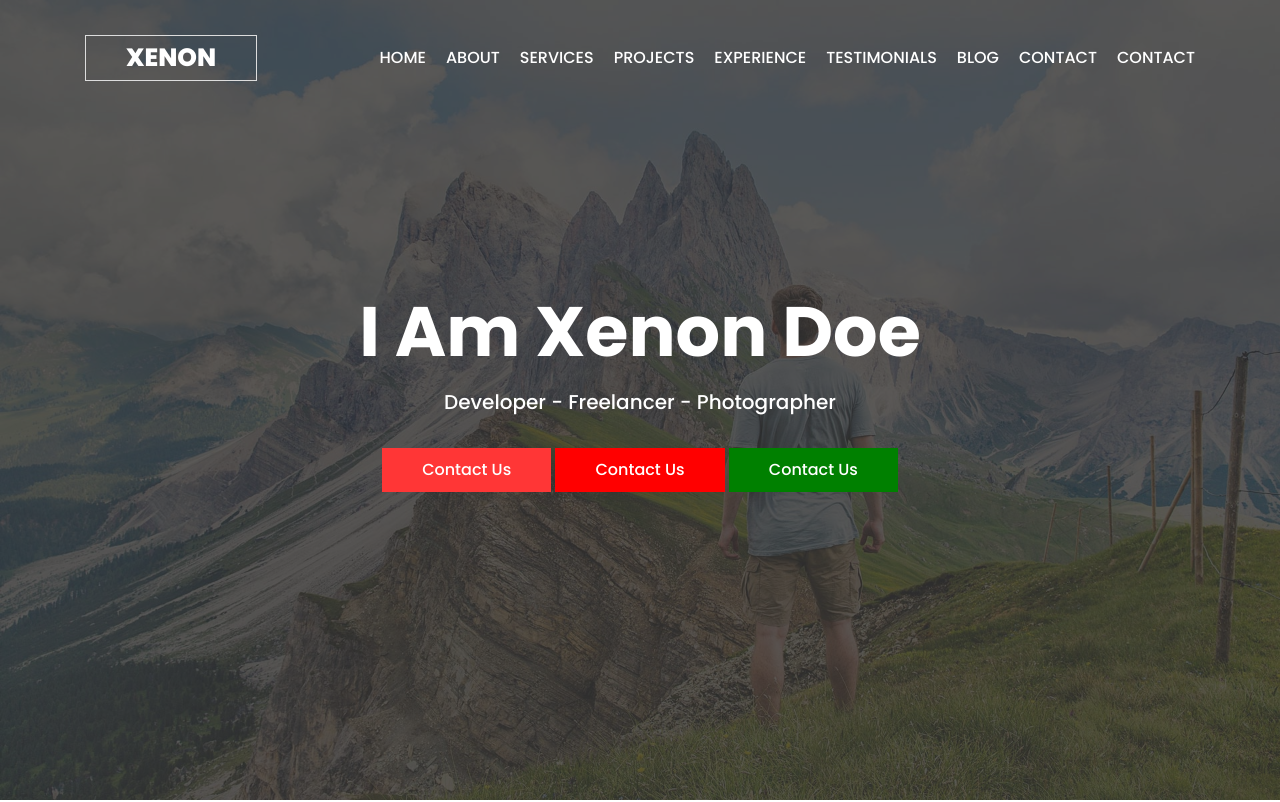
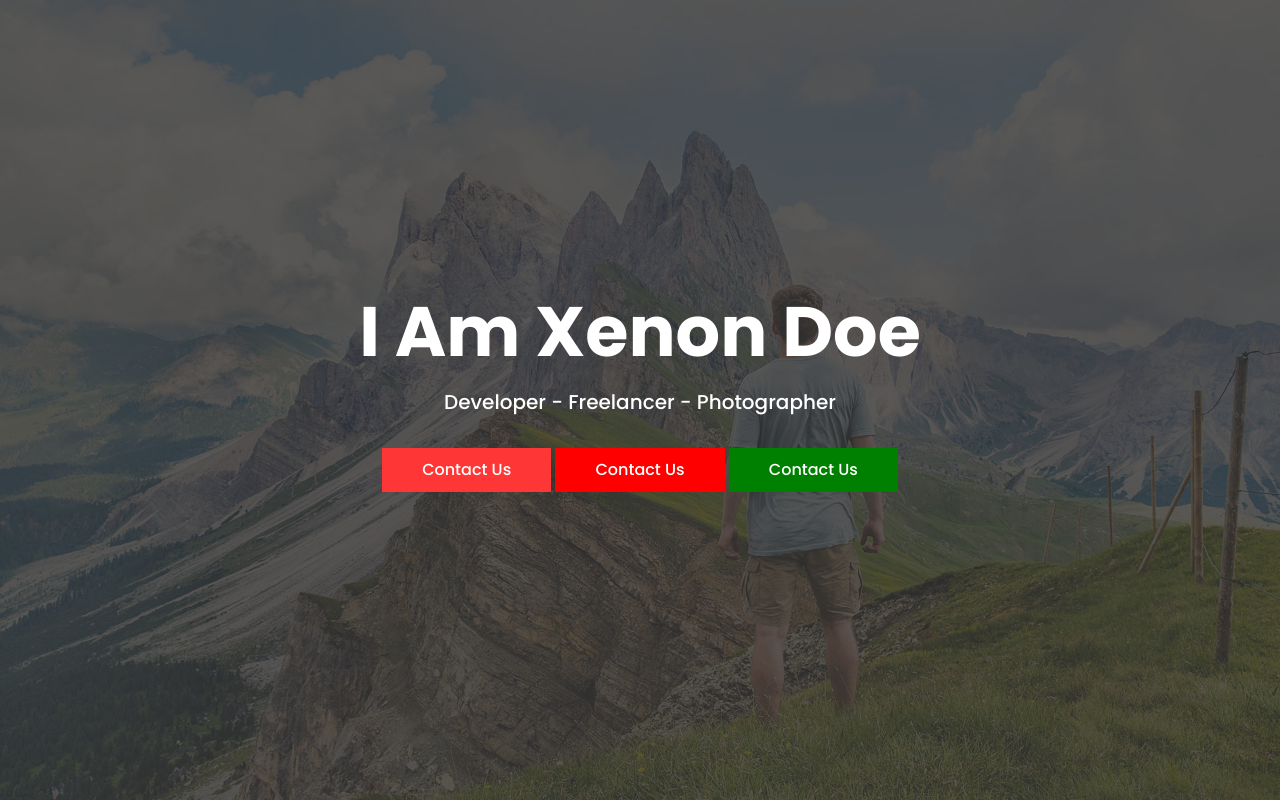
Before and after one commit to nahian91/ad29, a plain HTML site: page index.html in a window 1280 px wide. Shown: the top 802 px of the page. Drawn offline with Linux system fonts and the light colour scheme.

Commit message:
Heade Part Removed.

```diff
--- a/index.html
+++ b/index.html
@@ -11,30 +11,6 @@
     <link rel="stylesheet" href="assets/css/style.css">
 </head>
 <body>
-    <!-- Header Area -->
-    <header class="header-area sticky pt-20 pb-20">
-        <div class="container">
-            <div class="row align-center">
-                <div class="col-lg-3">
-                    <a href="" class="logo text-uppercase fw-800">xenon</a>
-                </div>
-                <div class="col-lg-9">
-                    <ul class="mainmenu d-flex justify-flex-end">
-                        <li class="ml-20 text-uppercase"><a href="" class="fw-500">Home</a></li>
-                        <li class="ml-20 text-uppercase"><a href="" class="fw-500">About</a></li>
-                        <li class="ml-20 text-uppercase"><a href="" class="fw-500">Services</a></li>
-                        <li class="ml-20 text-uppercase"><a href="" class="fw-500">Projects</a></li>
-                        <li class="ml-20 text-uppercase"><a href="" class="fw-500">Experience</a></li>
-                        <li class="ml-20 text-uppercase"><a href="" class="fw-500">Testimonials</a></li>
-                        <li class="ml-20 text-uppercase"><a href="" class="fw-500">Blog</a></li>
-                        <li class="ml-20 text-uppercase"><a href="" class="fw-500">Contact</a></li>
-                        <li class="ml-20 text-uppercase"><a href="" class="fw-500">Contact</a></li>
-                    </ul>
-                </div>
-            </div>
-        </div>
-    </header>
-    <!-- /Header Area -->
 
     <!-- Banner Area -->
     <section class="banner-area bg" style="background-image: url('assets/img/side.jpg');">
@@ -430,6 +406,6 @@
             </div>
         </div>
     </section>
-    <!-- /Blogs Area -->
+    <!-- /Blogs Area -->+
 </body>
 </html>
```
